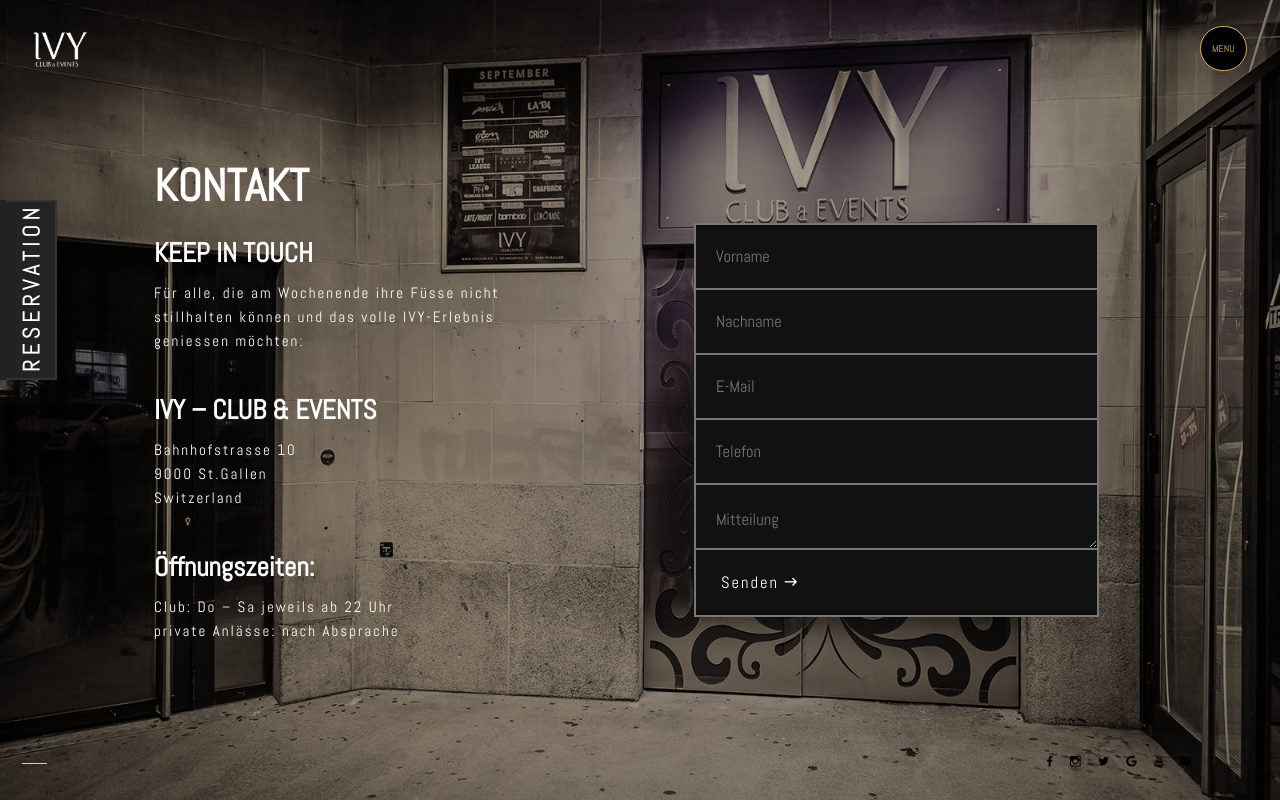
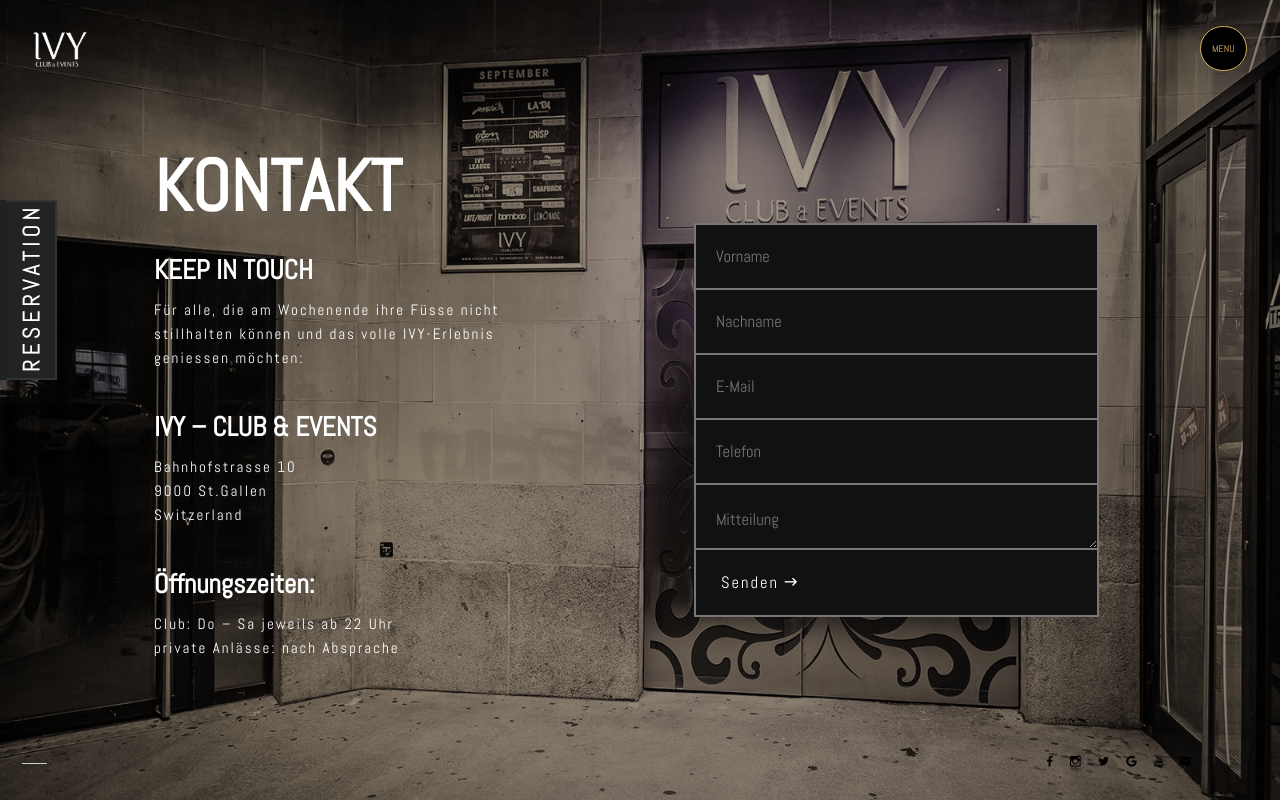
Before and after one commit to yarthin/ivyclub, a PHP site: page /contact in a window 1280 px wide. Run offline with PHP 8.4, Linux system fonts and the light colour scheme; data that the repository does not hold is empty; some libraries are stand-ins or nearby versions.

Commit message:
have changed the title's size of contact and reservation page

```diff
--- a/css/styles.css
+++ b/css/styles.css
@@ -3065,7 +3065,7 @@
     float: left;
     width: 50%;
 
-}
+    }
 }
 @media (min-width: 992px) {
   .col-md-4 {
@@ -3964,3 +3964,10 @@
             display: block;
         }
     }
+    .reservHeading{
+        font-size: 4.8em;
+        margin-left: 0px ! important;
+    }
+    .contact-heading{
+        font-size: 4.8em;
+    }
```
